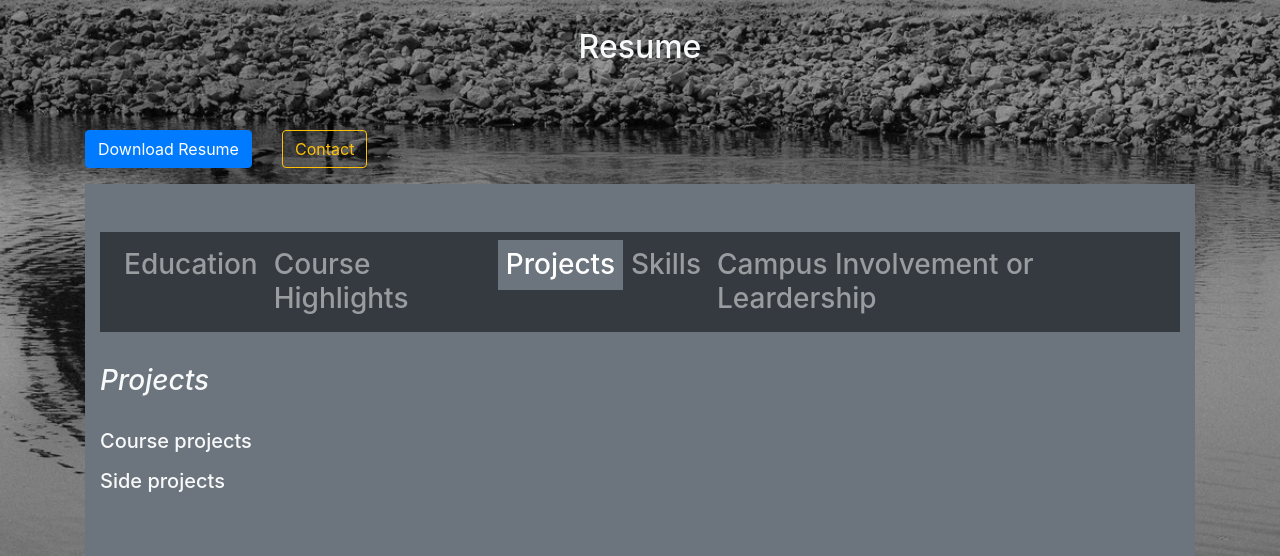
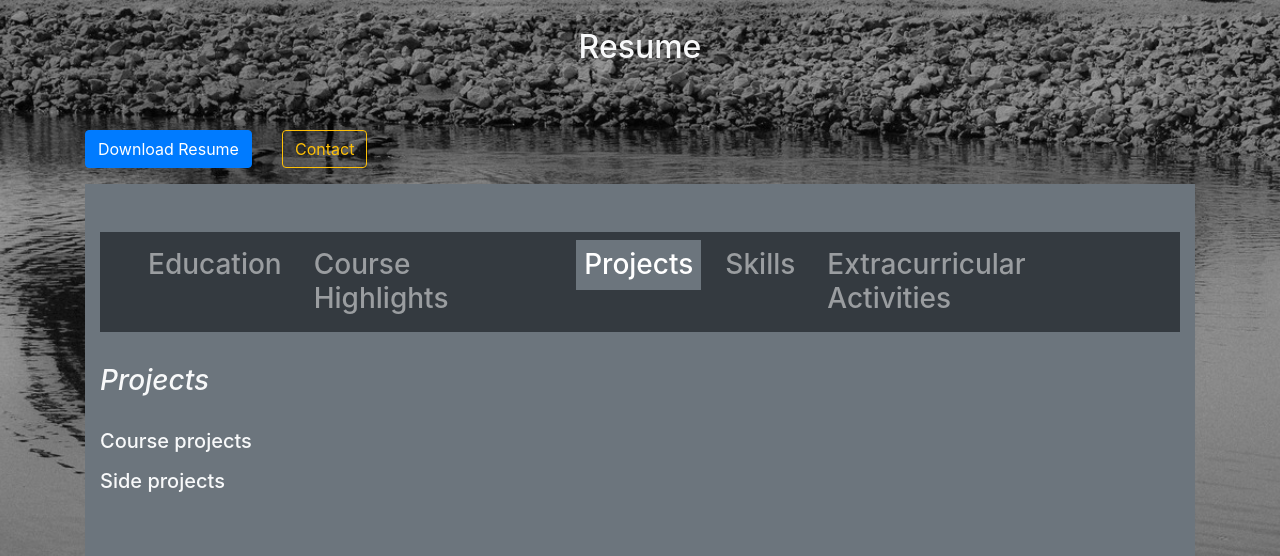
Before and after one commit to snwasiswa/portfolio, a Django app: page /resumeprojects in a window 1280 px wide. Shown: the part 204-760 px from the top of the page. Run offline with Django 4.2, Linux system fonts and the light colour scheme; data that the repository does not hold is empty; some libraries are stand-ins or nearby versions.

Commit message:
Changed titles

```diff
--- a/templates/resumeprojects.html
+++ b/templates/resumeprojects.html
@@ -19,21 +19,20 @@
                         <nav class="navbar navbar-expand-lg navbar-dark bg-dark">
                             <div class="collapse navbar-collapse" id="navbarSupportedContent">
                                 <ul class="navbar-nav mr-auto">
-                                    <li class="nav-item ">
+                                    <li class="nav-item ml-4 mr-3">
                                         <a class="nav-link" href="/education"> Education </a>
                                     </li>
-                                    <li class="nav-item">
+                                    <li class="nav-item mr-3">
                                         <a class="nav-link " href="/courses"> Course Highlights </a>
                                     </li>
-                                    <li class="nav-item">
+                                    <li class="nav-item mr-3">
                                         <a class="nav-link btn-outline-secondary active" href="/resumeprojects"> Projects </a>
                                     </li>
-                                    <li class="nav-item">
+                                    <li class="nav-item mr-3">
                                         <a class="nav-link " href="/skills"> Skills </a>
                                     </li>
                                     <li class="nav-item ">
-                                        <a class="nav-link " href="/leadership"> Campus Involvement or
-                                            Leardership </a>
+                                        <a class="nav-link " href="/leadership"> Extracurricular Activities </a>
                                     </li>
                                 </ul>
                             </div>
```
Also changed, not shown: templates/courses.html (+5 -6 lines), templates/leadership.html (+5 -5 lines), templates/resume.html (+5 -5 lines), templates/skills.html (+5 -5 lines).
